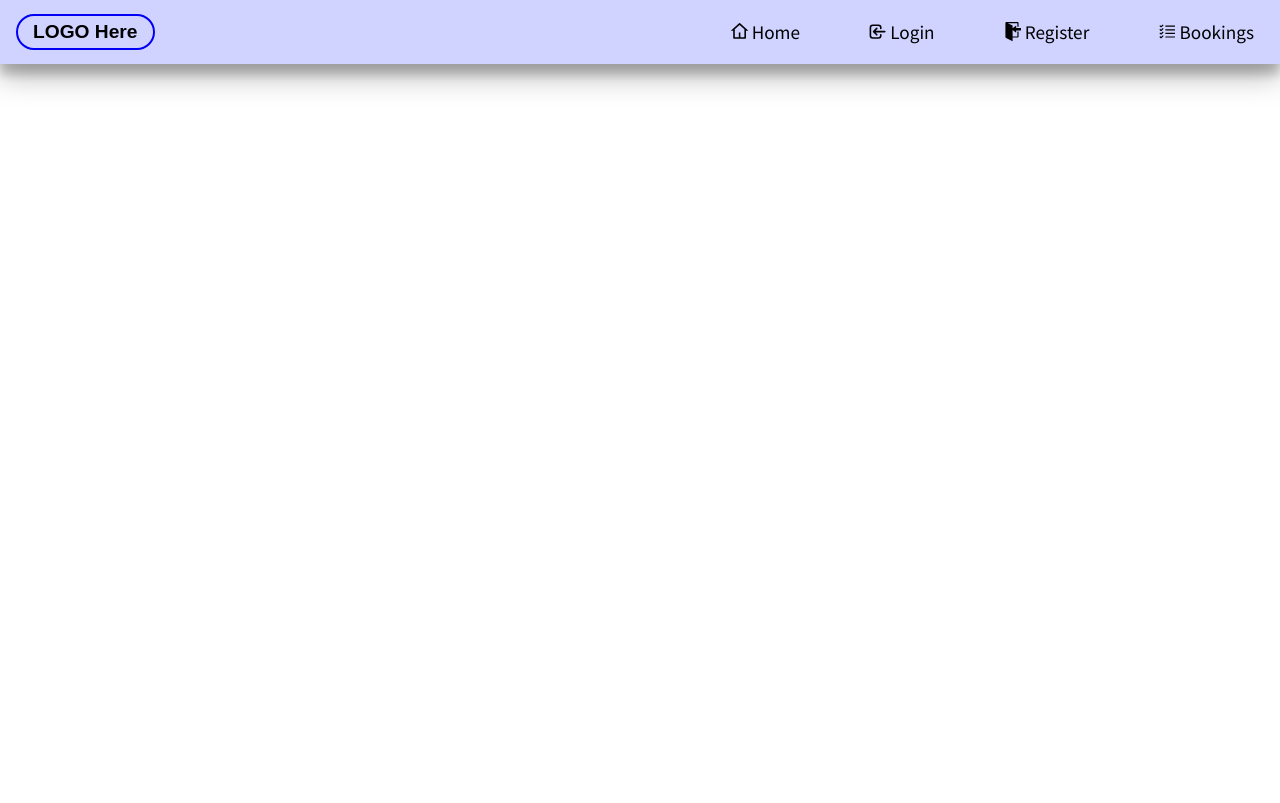
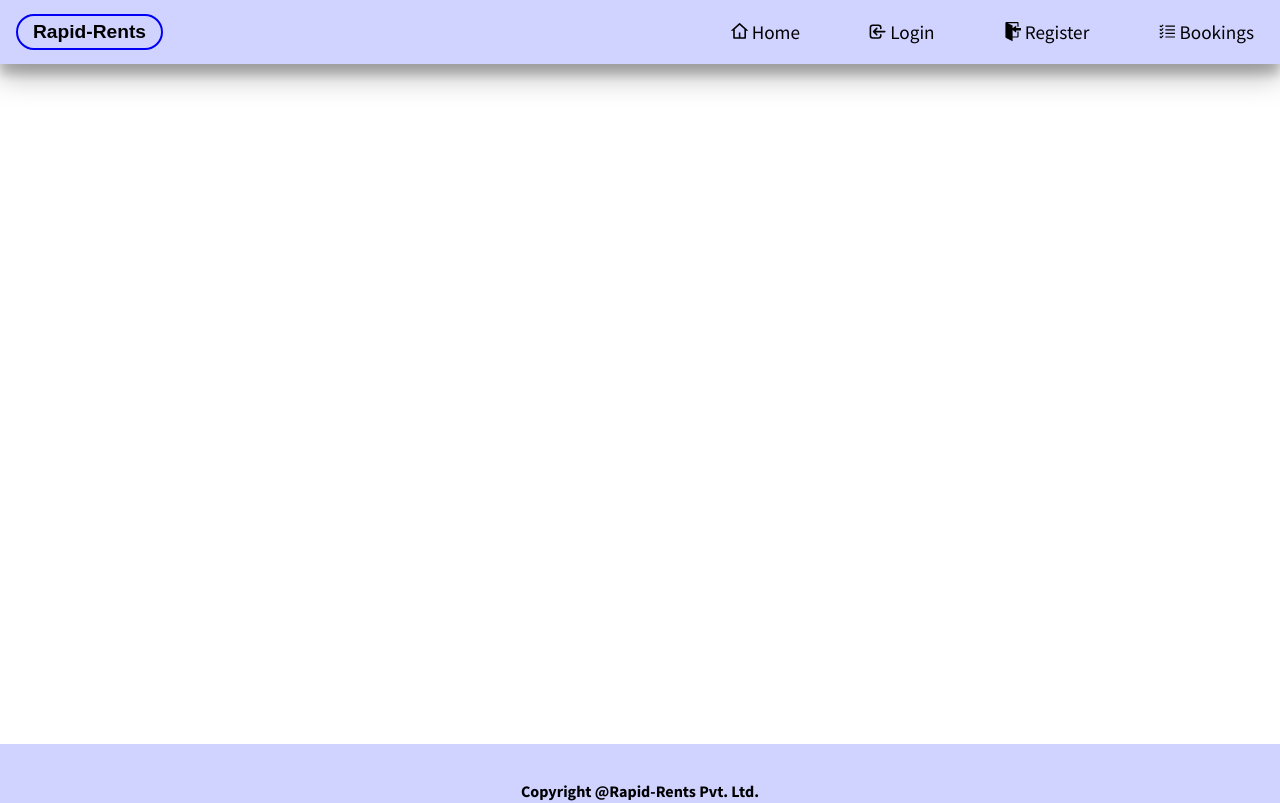
Before and after one commit to utkhagni13/Rapid-Rents, a React (Create React App) app in the folder client/: page /bookings in a window 1280 px wide. Shown: the top 803 px of the page. Built offline with nearby package versions, Linux system fonts and the light colour scheme.

Commit message:
setup redux

```diff
--- a/client/package.json
+++ b/client/package.json
@@ -11,9 +11,12 @@
     "react-burger-menu": "^3.0.6",
     "react-dom": "^17.0.2",
     "react-icons": "^4.3.1",
+    "react-redux": "^7.2.5",
     "react-router-dom": "^5.2.0",
     "react-scripts": "4.0.3",
+    "redux": "^4.1.1",
     "sass": "^1.42.1",
+    "sweetalert2": "^11.1.8",
     "typewriter-effect": "^2.18.2",
     "web-vitals": "^1.0.1"
   },
--- /dev/null
+++ b/client/src/Store.js
@@ -0,0 +1,6 @@
+import { createStore } from "redux";
+import rootReducer from "./storage/reducers/root";
+
+const Store = createStore(rootReducer, window.__REDUX_DEVTOOLS_EXTENSION__ && window.__REDUX_DEVTOOLS_EXTENSION__());
+
+export default Store;
--- a/client/src/components/navbar/Navbar.js
+++ b/client/src/components/navbar/Navbar.js
@@ -76,8 +76,10 @@ const Navbar = () => {
   const DisplayDesktop = () => {
     return (
       <div className="links">
-        {navlist.map((item) => (
+        {navlist.map((item, index) => {
+          return (
             <p
+              key={index}
               onClick={() => {
                 history.push(`${item.path}`);
               }}
@@ -87,7 +89,8 @@ const Navbar = () => {
                 <div>{item.name}</div>
               </div>
             </p>
-        ))}
+          );
+        })}
       </div>
     );
   };
@@ -120,8 +123,10 @@ const Navbar = () => {
           right
         >
           <div>
-            {navlist.map((item) => (
+            {navlist.map((item, index) => {
+              return (
                 <p
+                  key={index}
                   onClick={() => {
                     handleDrawerClose(false);
                     history.push(`${item.path}`);
@@ -132,7 +137,8 @@ const Navbar = () => {
                     <div>{item.name}</div>
                   </div>
                 </p>
-            ))}
+              );
+            })}
           </div>
         </Menu>
       </div>
@@ -156,7 +162,7 @@ const Navbar = () => {
     <div className="navbar">
       <div className="common_btn">
         <a href="/" rel="noreferrer">
-          <button>LOGO Here</button>
+          <button>Rapid-Rents</button>
         </a>
       </div>
       {mobileView ? DisplayMobile() : DisplayDesktop()}
--- a/client/src/index.js
+++ b/client/src/index.js
@@ -1,14 +1,19 @@
-import React from 'react';
-import ReactDOM from 'react-dom';
-import './index.css';
-import App from './App';
-import reportWebVitals from './reportWebVitals';
+import React from "react";
+import ReactDOM from "react-dom";
+import "./index.css";
+import App from "./App";
+import reportWebVitals from "./reportWebVitals";
+import Store from "./Store";
+import { Provider } from "react-redux";
+Store.subscribe(() => console.log(Store.getState()));
 
 ReactDOM.render(
   <React.StrictMode>
-    <App />
+    <Provider store={Store}>
+      <App />
+    </Provider>
   </React.StrictMode>,
-  document.getElementById('root')
+  document.getElementById("root")
 );
 
 // If you want to start measuring performance in your app, pass a function
--- /dev/null
+++ b/client/src/storage/reducers/root.js
@@ -0,0 +1,9 @@
+import { combineReducers } from "redux";
+
+// Import reducers
+
+const rootReducer = combineReducers({
+  // Add reducers here
+});
+
+export default rootReducer;
--- a/client/src/styles/Common.scss
+++ b/client/src/styles/Common.scss
@@ -35,7 +35,7 @@ body {
 }
 
 main {
-  min-height: 100vh;
+  min-height: 85vh;
 }
 
 .in_middle {
```
Also changed, not shown: client/src/data/Data.js (added), 1 other file (tests, documents, lock files or other folders). Lines whose indentation alone changed are shown as unchanged.
